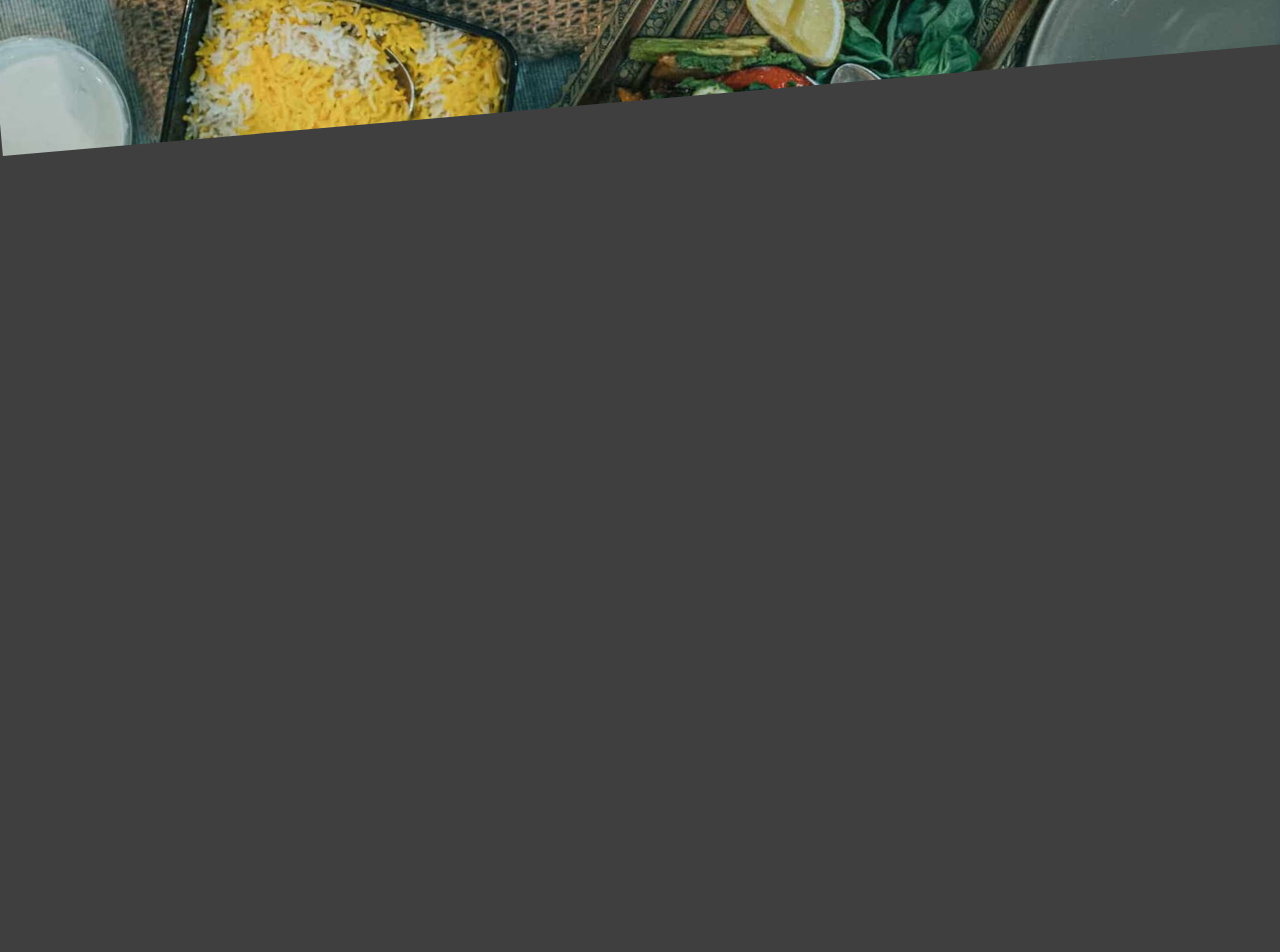
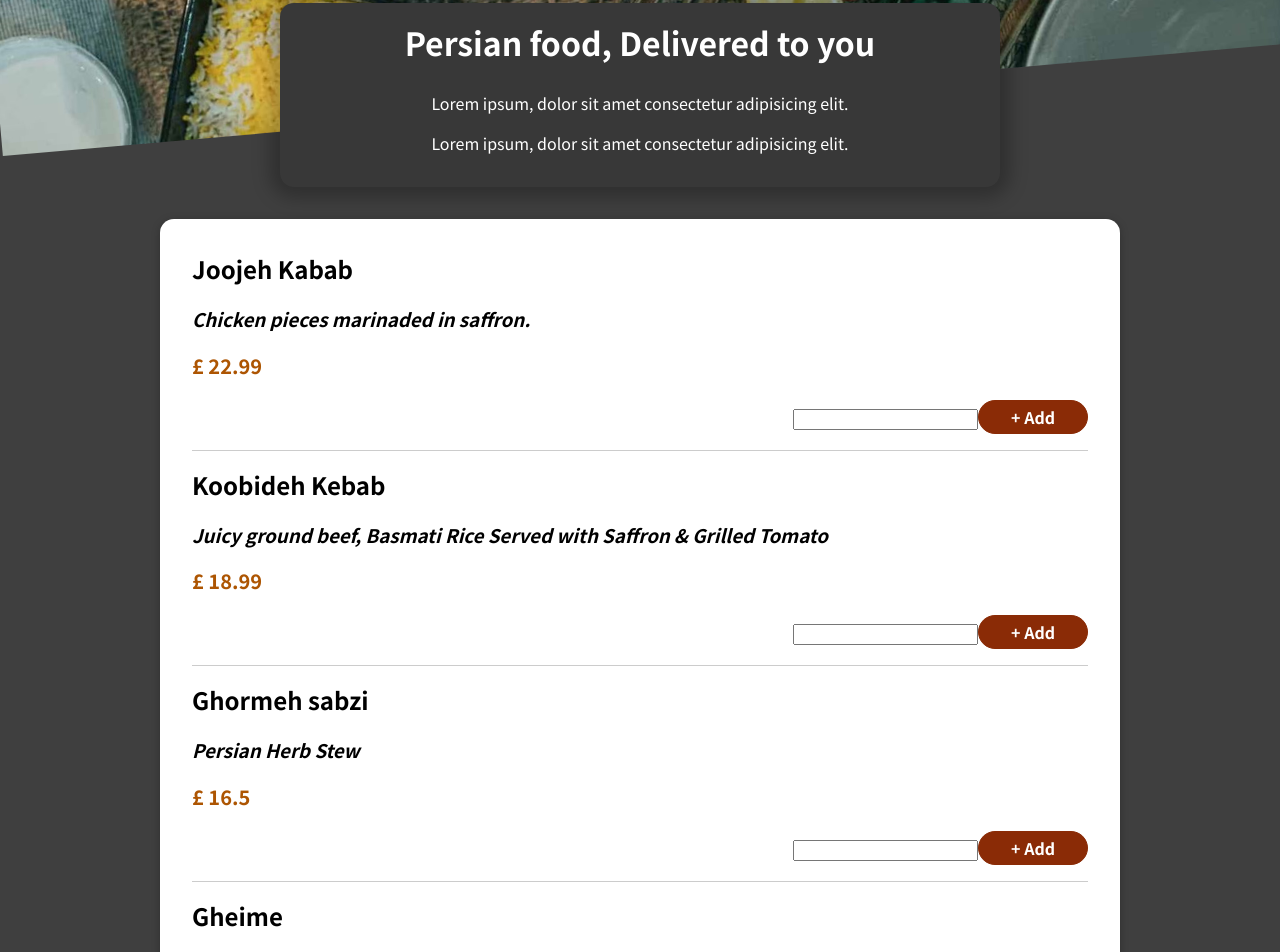
Before and after one commit to negin1/food-app, a React (Create React App) app: page / in a window 1280 px wide. Shown: the part 340-1292 px from the top of the page. Before the commit the page ends 800 px from the top, so only its background shows below. Built offline with nearby package versions, Linux system fonts and the light colour scheme.

Commit message:
meal items has been added

```diff
--- a/src/App.js
+++ b/src/App.js
@@ -1,8 +1,15 @@
 import Header from "./components/Layout/Header";
+import Meals from "./components/Meals/Meals";
 
 function App() {
   return (
+    <>
     <Header />
+    <main>
+      <Meals />
+    </main>
+
+    </>
   );
 }
 
--- a/src/components/HeaderCartBtn.js
+++ b/src/components/HeaderCartBtn.js
@@ -25,12 +25,34 @@ const Button  = styled.button`
 
 `;
 
+const SpanOne  = styled.span`
+ width: 1.35rem;
+  height: 1.35rem;
+  margin-right: 0.5rem;
+
+`;
+
+const SpanTwo  = styled.span`
+
+
+`;
+
+const SpanThree  = styled.span`
+
+  background-color: #b94517;
+  padding: 0.25rem 1rem;
+  border-radius: 25px;
+  margin-left: 1rem;
+  font-weight: bold;
+
+`;
+
 const HeaderCartBtn = () => {
   return (
        <Button>
-          <span><ShoppingCartOutlinedIcon/></span>
-          <span>Your Chart</span>
-          <span>3</span>
+          <SpanOne><ShoppingCartOutlinedIcon/></SpanOne>
+          <SpanTwo>Your Chart</SpanTwo>
+          <SpanThree>3</SpanThree>
     </Button>
   )
 }
--- /dev/null
+++ b/src/components/Meals/AvailibleMeals.js
@@ -0,0 +1,72 @@
+import React from 'react'
+
+import styled from 'styled-components';
+import Card from '../UI/Card';
+import MealItem from './MealItem/MealItem';
+
+
+const Section = styled.div`
+  max-width: 60rem;
+  width: 90%;
+  margin: 2rem auto;
+  animation: meals-appear 1s ease-out forwards;
+
+   ul {
+  list-style: none;
+  margin: 0;
+  padding: 0;
+}
+
+
+
+`;
+
+const DUMMY_MEALS = [
+  {
+    id: 'm1',
+    name: 'Joojeh Kabab',
+    description: 'Chicken pieces marinaded in saffron.',
+    price: 22.99,
+  },
+  {
+    id: 'm2',
+    name: 'Koobideh Kebab',
+    description: 'Juicy ground beef, Basmati Rice Served with Saffron & Grilled Tomato',
+    price: 18.99,
+  },
+  {
+    id: 'm3',
+    name: 'Ghormeh sabzi',
+    description: 'Persian Herb Stew',
+    price: 16.5,
+  },
+  {
+    id: 'm4',
+    name: 'Gheime',
+    description: 'Stew consisting of mutton, tomatoes, split peas, onion and dried lim',
+    price: 12.99,
+  },
+
+];
+
+const AvailibleMeals = () => {
+  const mealsList = DUMMY_MEALS.map(meal => <MealItem
+    key={meal.id}
+    name={meal.name}
+    description={meal.description}
+    price={meal.price}
+    />);
+  return (
+
+    <Section>
+      <Card>
+        <ul>
+          {mealsList}
+        </ul>
+      </Card>
+    </Section>
+
+  )
+}
+
+export default AvailibleMeals
--- /dev/null
+++ b/src/components/Meals/MealItem/MealItem.js
@@ -0,0 +1,49 @@
+import React from 'react'
+
+import styled from 'styled-components';
+import MealItemForm from './MealItemForm';
+
+const Meal = styled.div`
+ display: flex;
+ flex-direction: column;
+  justify-content: space-between;
+  margin: 1rem;
+  padding-bottom: 1rem;
+  border-bottom: 1px solid #ccc;
+
+  h2 {
+  margin: 0 0 0.25rem 0;
+}
+
+h3 {
+  font-style: italic;
+}
+p{
+  margin-top: 0.25rem;
+  font-weight: bold;
+  color: #ad5502;
+  font-size: 1.25rem;
+}
+
+`;
+
+const MealItem = props => {
+  const price =`£$(props.price.toFixed(2))`
+  return (
+    <li>
+      <Meal>
+        <div>
+          <h2>{props.name}</h2>
+          <h3>{props.description}</h3>
+          <p>£ {props.price}</p>
+        </div>
+          <div><MealItemForm />
+        </div>
+      </Meal>
+
+    </li>
+
+  )
+}
+
+export default MealItem
--- /dev/null
+++ b/src/components/Meals/MealItem/MealItemForm.js
@@ -0,0 +1,32 @@
+
+import React from 'react'
+
+import styled from 'styled-components';
+
+
+const Form = styled.form`
+    text-align: right;
+
+    button {
+  font: inherit;
+  cursor: pointer;
+  background-color: #8a2b06;
+  border: 1px solid #8a2b06;
+  color: white;
+  padding: 0.25rem 2rem;
+  border-radius: 20px;
+  font-weight: bold;
+}
+`;
+const MealItemForm = prop => {
+  return (
+    <Form>
+      <input />
+      <button> + Add</button>
+
+
+    </Form>
+  )
+}
+
+export default MealItemForm
--- /dev/null
+++ b/src/components/Meals/Meals.js
@@ -0,0 +1,14 @@
+import React from 'react'
+import AvailibleMeals from './AvailibleMeals'
+import MealsSummery from './MealsSummery'
+
+const Meals = () => {
+  return (
+    <>
+   <MealsSummery />
+   <AvailibleMeals />
+   </>
+  )
+}
+
+export default Meals
--- /dev/null
+++ b/src/components/Meals/MealsSummery.js
@@ -0,0 +1,39 @@
+import React from 'react'
+
+
+import styled from 'styled-components';
+
+
+const Section = styled.div`
+   text-align: center;
+  max-width: 45rem;
+  width: 90%;
+  margin: auto;
+  margin-top: -10rem;
+  position: relative;
+  background-color: #383838;
+  color: white;
+  border-radius: 14px;
+  padding: 1rem;
+  box-shadow: 0 1px 18px 10px rgba(0, 0, 0, 0.25);
+
+  h2 {
+  font-size: 2rem;
+  margin-top: 0;
+  }
+
+
+`;
+const MealsSummery = () => {
+  return (
+    <Section>
+      <h2>Persian food, Delivered to you</h2>
+      <p> Lorem ipsum, dolor sit amet consectetur adipisicing elit.
+      </p>
+       <p> Lorem ipsum, dolor sit amet consectetur adipisicing elit.
+      </p>
+    </Section>
+  )
+}
+
+export default MealsSummery
--- /dev/null
+++ b/src/components/UI/Card.js
@@ -0,0 +1,19 @@
+import React from 'react'
+import styled from 'styled-components';
+
+const StyledCard = styled.div`
+  padding: 1rem;
+  box-shadow: 0 2px 8px rgba(0, 0, 0, 0.25);
+  border-radius: 14px;
+  background-color: white;
+`;
+
+const Card = props => {
+  return (
+    <StyledCard>
+      {props.children}
+    </StyledCard>
+  )
+}
+
+export default Card
```
Also changed, not shown: src/components/UI/Input.js (added).
